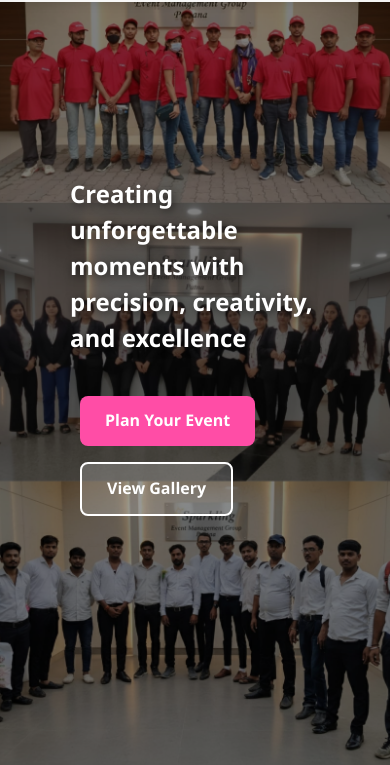
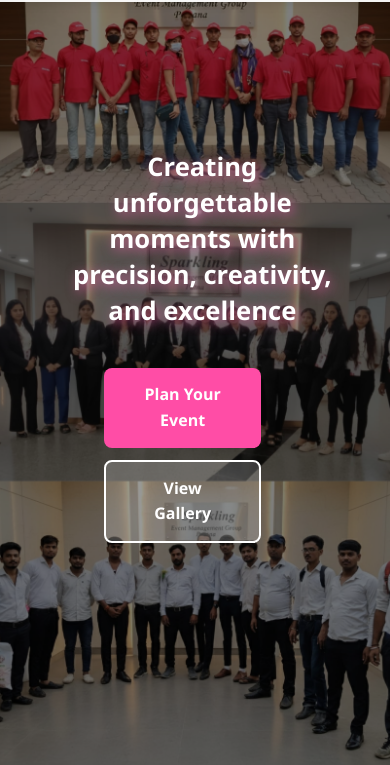
Before and after one commit to sdm420420/sparkingeventmanagement, a plain HTML site: page index.html in a window 390 px wide. Shown: the part 76-841 px from the top of the page. Drawn offline with Linux system fonts and the light colour scheme.

Commit message:
Update styles.css

```diff
--- a/styles.css
+++ b/styles.css
@@ -399,12 +399,13 @@ html {
 .hero {
     position: relative;
     display: flex;
-    align-items: center;
-    justify-content: center;
+    align-items: center;       /* Vertical center */
+    justify-content: center;   /* Horizontal center */
     height: 100vh;
     background: url('Images/sp1.jpg') no-repeat center center/cover;
     text-align: center;
     overflow: hidden;
+    padding: 0 20px;
 }
 
 .hero::before {
@@ -421,27 +422,37 @@ html {
     z-index: 2;
     color: white;
     max-width: 800px;
-    padding: 0 20px;
+    text-align: center;
+    display: flex;
+    flex-direction: column;
+    align-items: center;
 }
 
-/* Main Text */
+/* Main Text - Centered and Bold */
 .hero-content p {
-    font-size: 2rem;
-    font-weight: 700;
+    font-size: 2.2rem;
+    font-weight: 900;
     color: #ffffff;
-    text-shadow: 2px 2px 8px rgba(0,0,0,0.6);
+    text-shadow: 3px 3px 12px rgba(255, 105, 180, 0.7);
     margin-bottom: 40px;
-    line-height: 1.5;
+    line-height: 1.4;
 }
 
 /* Buttons */
+.hero-buttons {
+    display: flex;
+    flex-wrap: wrap;
+    justify-content: center;
+    gap: 15px;  /* Space between buttons */
+}
+
 .hero-buttons .btn {
-    padding: 12px 25px;
-    margin: 0 10px;
+    padding: 14px 28px;
     border-radius: 8px;
     font-weight: 600;
     transition: all 0.3s ease;
     text-decoration: none;
+    font-size: 1rem;
 }
 
 /* 🎀 Pink Button */
@@ -467,10 +478,20 @@ html {
     transform: translateY(-3px);
 }
 
-/* Responsive */
+/* Responsive - for mobile */
 @media (max-width: 768px) {
     .hero-content p {
-        font-size: 1.5rem;
+        font-size: 1.6rem;
+    }
+
+    .hero-buttons {
+        flex-direction: column;
+        gap: 12px;
+    }
+
+    .hero-buttons .btn {
+        width: 80%;
+        font-size: 1rem;
     }
 }
 </style>
```
